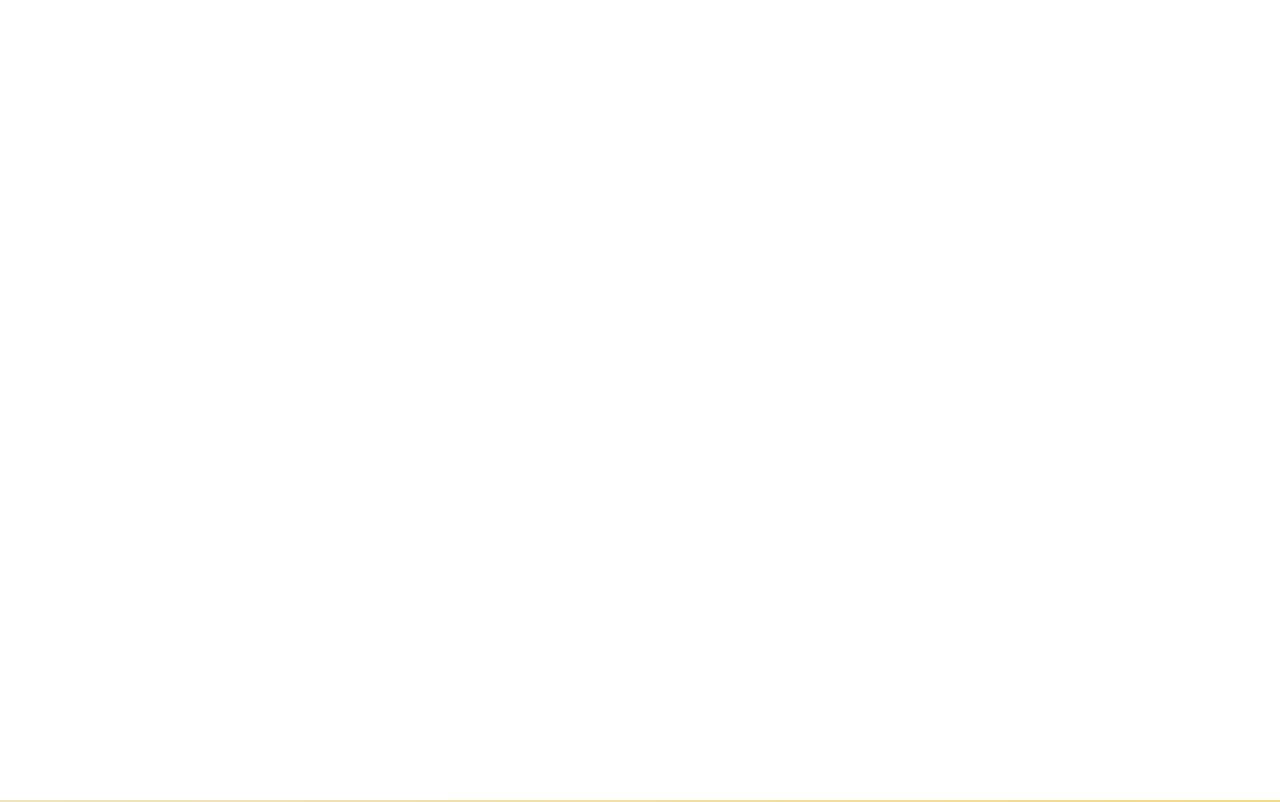
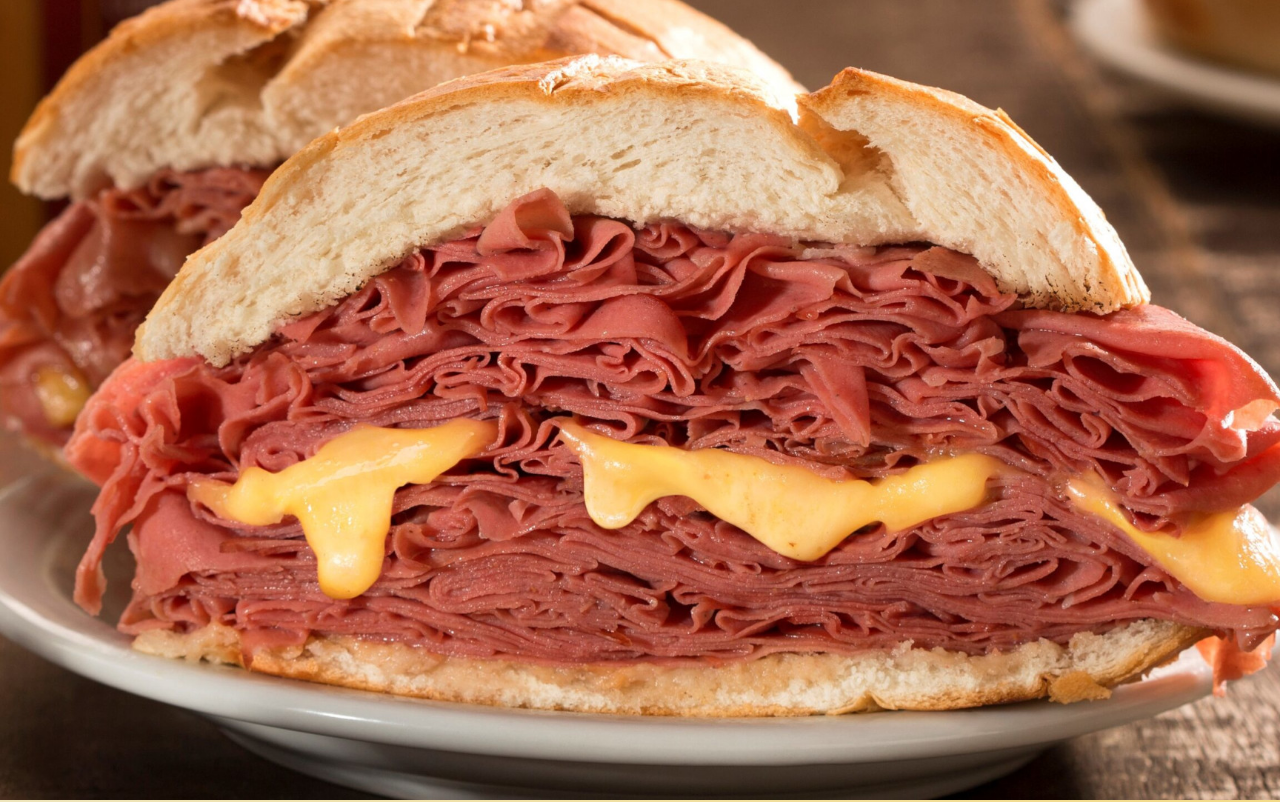
Before and after one commit to cwbads22/asgardiantastes, a plain HTML site: page recps/bolog.html in a window 1280 px wide. Shown: the top 802 px of the page. Drawn offline with Linux system fonts and the light colour scheme; files that its build step writes are made by us from their sources; a web font is replaced by a local one.

Commit message:
Update scrm.css

```diff
--- a/recps/scrm.css
+++ b/recps/scrm.css
@@ -15,7 +15,7 @@ body, html {
 }
 
 .parallax {
-    background-image: url('/asgardianrecipes/imgs/bolog.jpg');
+    background-image: url('/asgardiantastes/imgs/bolog.jpg');
     height: 100%;
     background-position: center;
     background-repeat: no-repeat;
```
